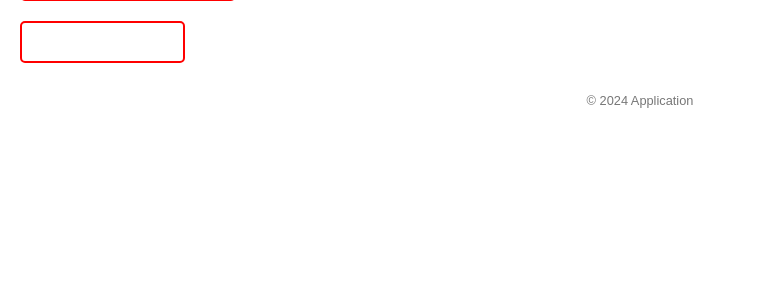
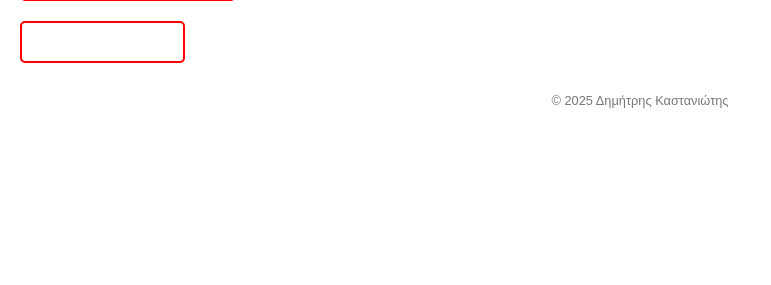
Before and after one commit to dimkastaniotis/quadratic_graph_code, a Flask app: page / in a window 1280 px wide. Shown: the part 373-658 px from the top of the page, without its empty margins (0-771 px from the left). Run offline with Flask 3, Linux system fonts and the light colour scheme.

Commit message:
Update index.html

```diff
--- a/templates/index.html
+++ b/templates/index.html
@@ -34,7 +34,7 @@
     <button onclick="location.href='{{ url_for('view_code') }}'" type="button">Προβολή Κώδικα</button>
 
     <footer>
-        <p>© 2024 Application</p>
+        <p>© 2025 Δημήτρης Καστανιώτης</p>
     </footer>
 </body>
 </html>
```
